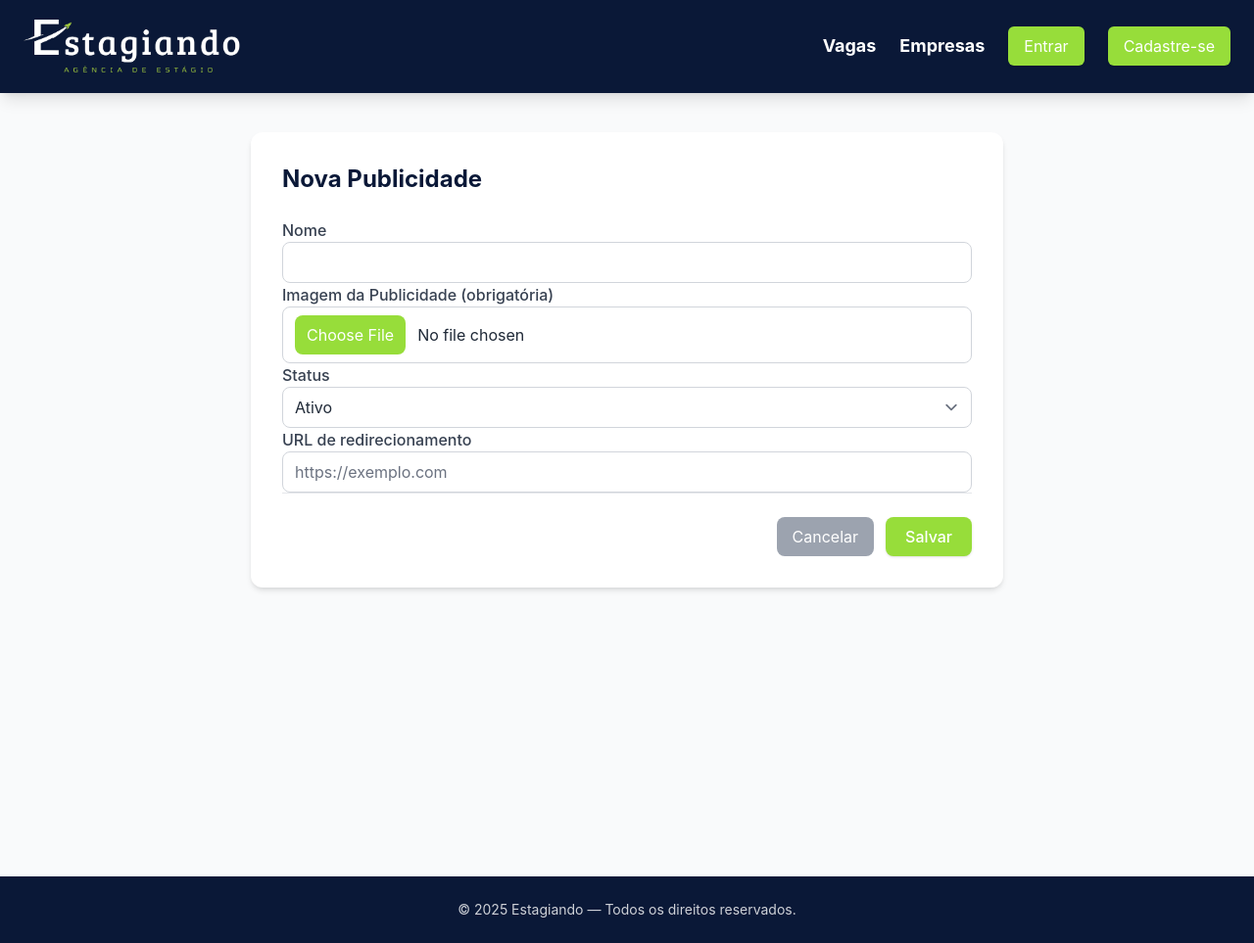
After one commit to Athenas-Academy-e/estagiando, a PHP site: page /estagiando/admin/criarpublicidade in a window 1280 px wide. The commit adds this page. Shown: the whole page at 98% size. Run offline with PHP 8.4, Linux system fonts and the light colour scheme; some libraries are stand-ins or nearby versions.

Commit message:
crete button categorias e publicidade

```diff
--- a/app/Controllers/AdminController.php
+++ b/app/Controllers/AdminController.php
@@ -481,4 +481,74 @@ class AdminController
         $stmt = $job->update(['id' => $id, 'status' => 'S', 'data_expiracao' => date('Y-m-d H:i:s', strtotime('+7 days'))]);
         echo json_encode(['success' => true, 'message' => 'Vaga reativada por mais 7 dias']);
     }
+
+    // 🟢 Criar nova Categoria ou Publicidade
+    public function criarCategoria()
+    {
+        Auth::check('admin');
+        $this->handleCreate('categoria');
+    }
+
+    public function criarPublicidade()
+    {
+        Auth::check('admin');
+        $this->handleCreate('publicidade');
+    }
+
+    /**
+     * 🔁 Função compartilhada para criação de registros
+     * Inclui upload de imagem.
+     */
+    private function handleCreate(string $type)
+    {
+        Auth::check('admin');
+        $success = $error = '';
+
+        // Carrega o model correto
+        switch ($type) {
+            case 'categoria':
+                require_once __DIR__ . '/../Models/Categoria.php';
+                $model = new Categoria();
+                $title = "Nova Categoria";
+                break;
+
+            case 'publicidade':
+                require_once __DIR__ . '/../Models/Publicidade.php';
+                $model = new Publicidade();
+                $title = "Nova Publicidade";
+                break;
+
+            default:
+                die("Tipo inválido");
+        }
+
+        // Se for envio POST
+        if ($_SERVER['REQUEST_METHOD'] === 'POST') {
+            $dados = $_POST;
+            $file = $_FILES['imagem'] ?? null;
+
+            try {
+                if ($type === 'categoria') {
+                    $ok = $model->createCategoria($dados, $file);
+                } else {
+                    $ok = $model->createPublicidade($dados, $file);
+                }
+
+                if ($ok) {
+                    $success = "✅ Registro criado com sucesso!";
+                } else {
+                    $error = "⚠️ Erro ao criar registro. Verifique os dados.";
+                }
+            } catch (Throwable $e) {
+                $error = "❌ Erro interno: " . $e->getMessage();
+            }
+        }
+
+        // Renderiza view genérica
+        $currentType = $type;
+        require_once __DIR__ . '/../Views/partials/head.php';
+        require_once __DIR__ . '/../Views/partials/header.php';
+        require_once __DIR__ . '/../Views/admin/criar_registro.php';
+        require_once __DIR__ . '/../Views/partials/footer.php';
+    }
 }
--- a/app/Models/Publicidade.php
+++ b/app/Models/Publicidade.php
@@ -104,4 +104,39 @@ class Publicidade
         $stmt->execute([':id' => $id]);
         return $stmt->fetch(PDO::FETCH_ASSOC);
     }
+
+    public function createPublicidade($data, $file = null)
+    {
+        $nome = trim($data['nome'] ?? '');
+        $site = trim($data['site'] ?? '');
+        $status = $data['status'] ?? 'S';
+        $path = null;
+
+        if (!$file || empty($file['tmp_name'])) {
+            throw new Exception("A imagem da publicidade é obrigatória.");
+        }
+
+        $dir = __DIR__ . '/../../public_html/assets/img/pubs/';
+        if (!is_dir($dir)) mkdir($dir, 0777, true);
+
+        $ext = pathinfo($file['name'], PATHINFO_EXTENSION);
+        $nomeArquivo = 'pub_' . uniqid() . '.' . strtolower($ext);
+        $destino = $dir . $nomeArquivo;
+
+        if (move_uploaded_file($file['tmp_name'], $destino)) {
+            $path = '/assets/img/pubs/' . $nomeArquivo;
+        } else {
+            throw new Exception("Erro ao enviar a imagem.");
+        }
+
+        $sql = "INSERT INTO publicidades (nome, site, path, status, criado_em)
+                VALUES (:nome, :site, :path, :status, NOW())";
+        $stmt = $this->pdo->prepare($sql);
+        return $stmt->execute([
+            ':nome' => $nome,
+            ':site' => $site,
+            ':path' => $path,
+            ':status' => $status
+        ]);
+    }
 }
--- /dev/null
+++ b/app/Views/admin/criar_registro.php
@@ -0,0 +1,57 @@
+<main class="bg-gray-50 min-h-screen py-10">
+  <div class="max-w-3xl mx-auto bg-white shadow-md rounded-xl p-8">
+    <h1 class="text-2xl font-bold text-[#0a1837] mb-6"><?= htmlspecialchars($title) ?></h1>
+
+    <?php if (!empty($success)): ?>
+      <div class="bg-green-100 border border-green-400 text-green-700 px-4 py-3 rounded mb-4"><?= $success ?></div>
+    <?php elseif (!empty($error)): ?>
+      <div class="bg-red-100 border border-red-400 text-red-700 px-4 py-3 rounded mb-4"><?= $error ?></div>
+    <?php endif; ?>
+
+    <form method="POST" enctype="multipart/form-data" class="space-y-6">
+      <input type="hidden" name="type" value="<?= htmlspecialchars($currentType ?? '') ?>">
+
+      <!-- Nome -->
+      <div>
+        <label for="nome" class="block font-medium text-gray-700">Nome</label>
+        <input type="text" id="nome" name="nome" required
+               class="w-full border border-gray-300 rounded-lg px-3 py-2 focus:ring-2 focus:ring-[#97dd3a] focus:outline-none">
+      </div>
+
+      <!-- Imagem -->
+      <div>
+        <label for="imagem" class="block font-medium text-gray-700">
+          <?= ($currentType ?? '') === 'publicidade' ? 'Imagem da Publicidade (obrigatória)' : 'Imagem da Categoria (opcional)' ?>
+        </label>
+        <input type="file" id="imagem" name="imagem" accept="image/*"
+               class="w-full border border-gray-300 rounded-lg px-3 py-2 file:mr-3 file:py-2 file:px-3 file:border-0 file:bg-[#97dd3a] file:text-white file:rounded-lg file:cursor-pointer focus:ring-2 focus:ring-[#97dd3a]">
+      </div>
+
+      <!-- Status -->
+      <div>
+        <label for="status" class="block font-medium text-gray-700">Status</label>
+        <select name="status" id="status"
+                class="w-full border border-gray-300 rounded-lg px-3 py-2 focus:ring-2 focus:ring-[#97dd3a]">
+          <option value="S" selected>Ativo</option>
+          <option value="N">Inativo</option>
+        </select>
+      </div>
+
+      <!-- URL (somente publicidade) -->
+      <?php if (($currentType ?? '') === 'publicidade'): ?>
+        <div>
+          <label for="site" class="block font-medium text-gray-700">URL de redirecionamento</label>
+          <input type="url" id="site" name="site" placeholder="https://exemplo.com"
+                 class="w-full border border-gray-300 rounded-lg px-3 py-2 focus:ring-2 focus:ring-[#97dd3a]">
+        </div>
+      <?php endif; ?>
+
+      <div class="flex justify-end gap-3 pt-6 border-t">
+        <a href="/admin/dashboard" class="bg-gray-400 hover:bg-gray-500 text-white px-4 py-2 rounded-lg">Cancelar</a>
+        <button type="submit" class="bg-[#97dd3a] hover:bg-[#aafc4d] text-white px-5 py-2 rounded-lg font-medium shadow">
+          Salvar
+        </button>
+      </div>
+    </form>
+  </div>
+</main>
--- a/public_html/assets/css/output.css
+++ b/public_html/assets/css/output.css
@@ -1033,10 +1033,6 @@ select {
   height: 2rem;
 }
 
-.h-\[200px\] {
-  height: 200px;
-}
-
 .h-\[300px\] {
   height: 300px;
 }
@@ -2462,8 +2458,10 @@ a:hover {
 }
 
 @media (min-width: 640px) {
-  .sm\:h-\[300px\] {
-    height: 300px;
+  .sm\:scale-75 {
+    --tw-scale-x: .75;
+    --tw-scale-y: .75;
+    transform: translate(var(--tw-translate-x), var(--tw-translate-y)) rotate(var(--tw-rotate)) skewX(var(--tw-skew-x)) skewY(var(--tw-skew-y)) scaleX(var(--tw-scale-x)) scaleY(var(--tw-scale-y));
   }
 
   .sm\:grid-cols-1 {
@@ -2519,10 +2517,6 @@ a:hover {
     display: none;
   }
 
-  .md\:h-\[400px\] {
-    height: 400px;
-  }
-
   .md\:w-1\/2 {
     width: 50%;
   }
@@ -2545,6 +2539,12 @@ a:hover {
 
   .md\:w-full {
     width: 100%;
+  }
+
+  .md\:scale-50 {
+    --tw-scale-x: .5;
+    --tw-scale-y: .5;
+    transform: translate(var(--tw-translate-x), var(--tw-translate-y)) rotate(var(--tw-rotate)) skewX(var(--tw-skew-x)) skewY(var(--tw-skew-y)) scaleX(var(--tw-scale-x)) scaleY(var(--tw-scale-y));
   }
 
   .md\:grid-cols-2 {
@@ -2592,8 +2592,10 @@ a:hover {
     display: inline-flex;
   }
 
-  .lg\:h-\[450px\] {
-    height: 450px;
+  .lg\:scale-100 {
+    --tw-scale-x: 1;
+    --tw-scale-y: 1;
+    transform: translate(var(--tw-translate-x), var(--tw-translate-y)) rotate(var(--tw-rotate)) skewX(var(--tw-skew-x)) skewY(var(--tw-skew-y)) scaleX(var(--tw-scale-x)) scaleY(var(--tw-scale-y));
   }
 
   .lg\:grid-cols-3 {
```
Also changed, not shown: app/Models/Categoria.php (+29 -1 lines), app/Views/admin/dashboard.php (+71 -23 lines).
